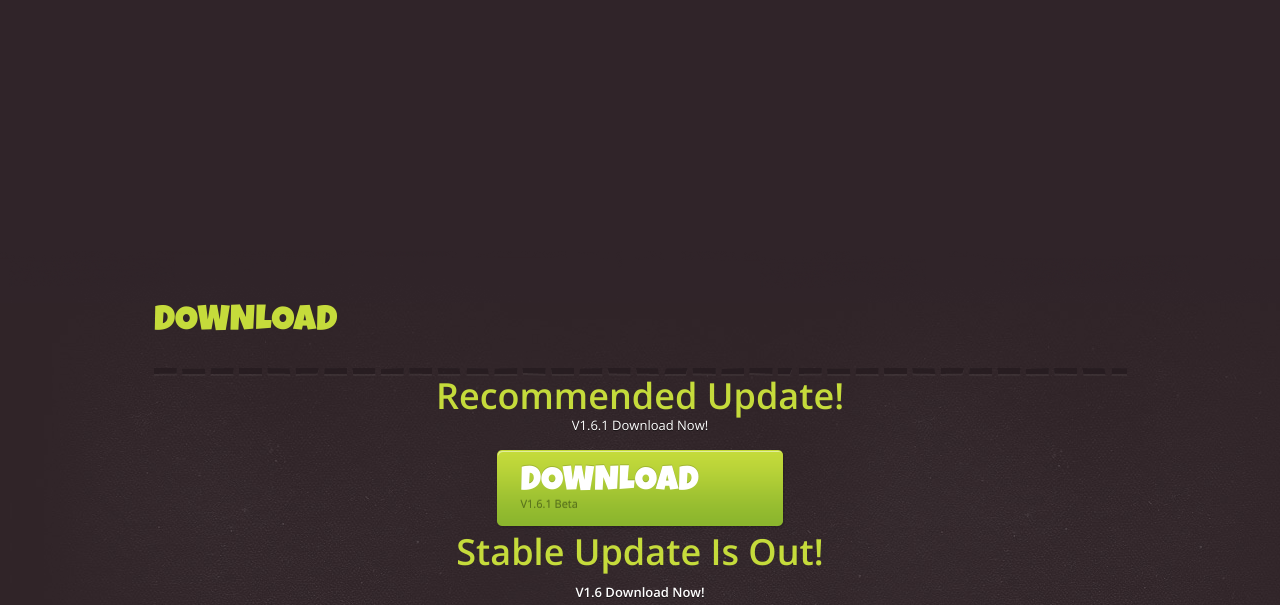
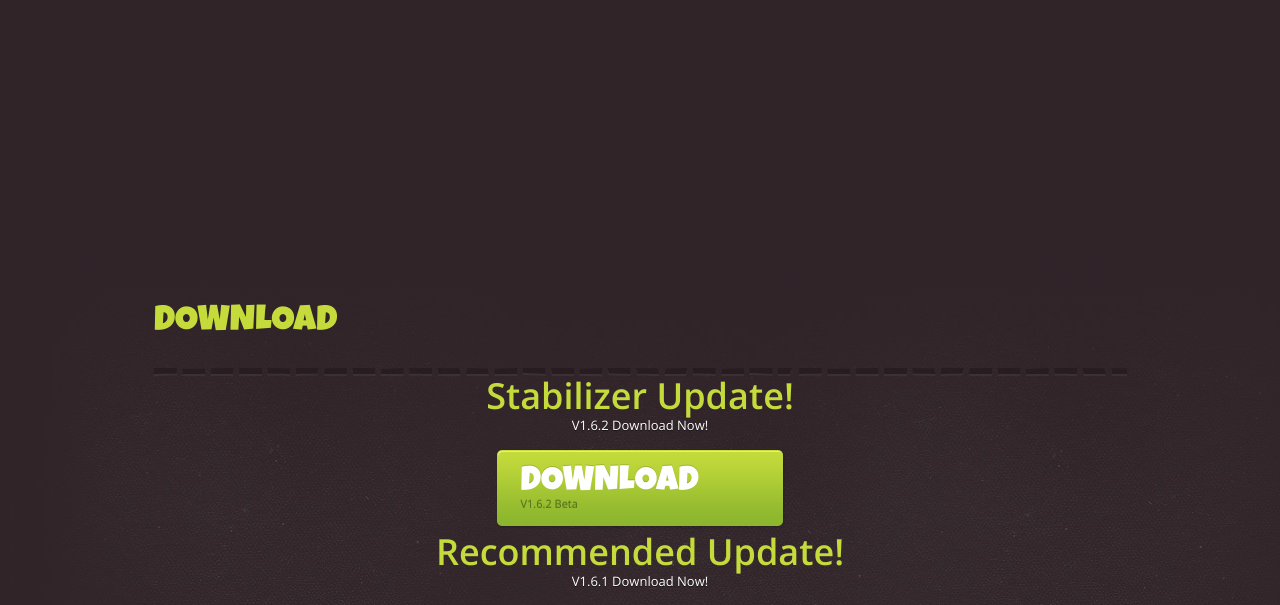
Before and after one commit to leveluplus/leveluplus.github.io, a plain HTML site: page download.html in a window 1280 px wide. Shown: the part 124-729 px from the top of the page. Drawn offline with nearby package versions, Linux system fonts and the light colour scheme.

Commit message:
Update download.html

```diff
--- a/download.html
+++ b/download.html
@@ -79,6 +79,16 @@
     <h2 class="luck grid_16">Download</h2>
 
     <div class="clear"></div><div class="big_sep"></div><div class="clear"></div>
+
+    <div class="clear"></div>
+      <center><p>
+        <span><h2>Stabilizer Update!</h2></h></span>
+      </p>
+      <p>
+        <span>V1.6.2 Download Now!</span>
+      </p>
+      <a href="https://www.dropbox.com/s/t14z6nfjt1ykwi0/LevelUplus.jar?dl=0" class="cta_btn luck">Download <br/><span class="osans">V1.6.2 Beta</span></a></center>
+    </div>
 
     <div class="clear"></div>
       <center><p>
```
